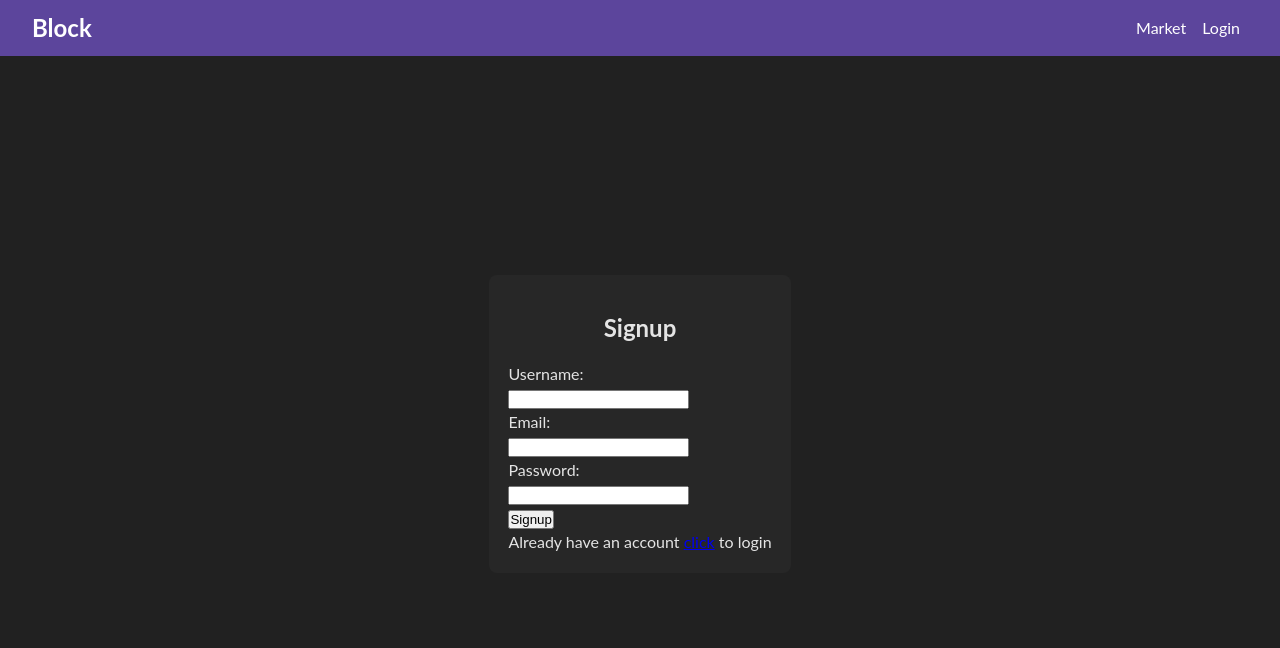
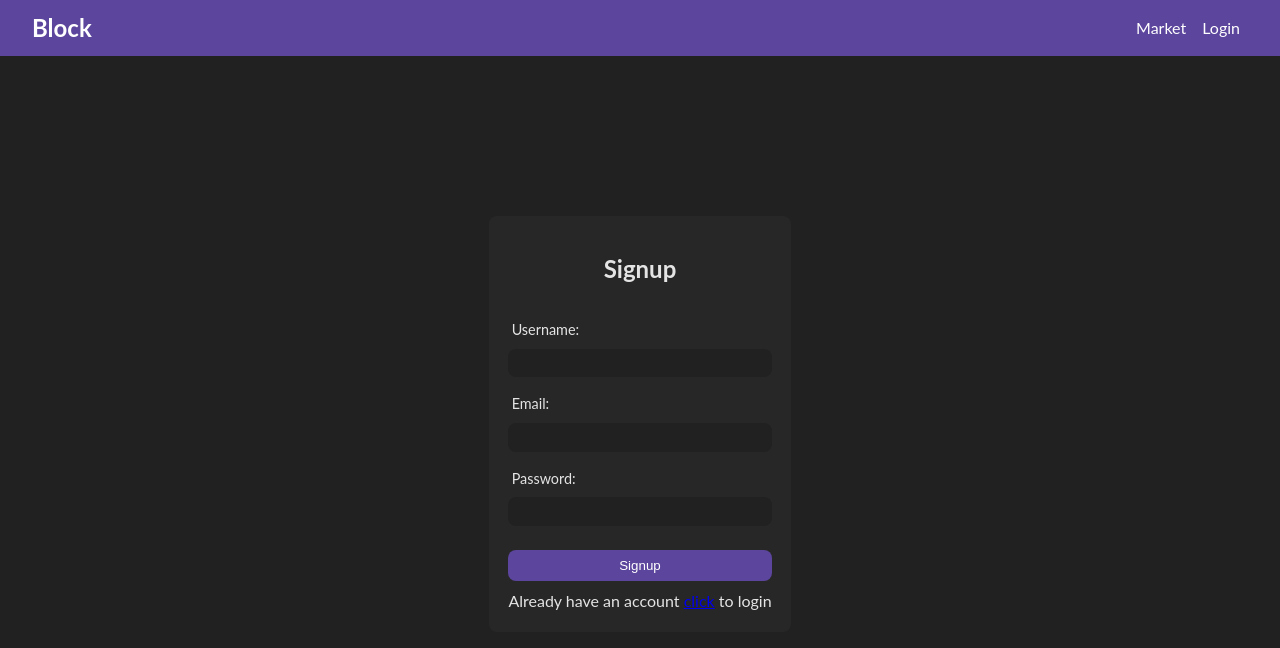
Before and after one commit to ShafiArnob/crypto-app, a React (Create React App) app in the folder crypto-app-client/: page /signup in a window 1280 px wide. Shown: the top 648 px of the page. Built offline with nearby package versions, Linux system fonts and the light colour scheme; no server answers.

Commit message:
signup form

```diff
--- a/crypto-app-client/src/pages/Login/Login.css
+++ b/crypto-app-client/src/pages/Login/Login.css
@@ -16,6 +16,7 @@
   /* background-color: brown; */
 }
 .login-form{
+  max-width: 95%;
   padding: 1.2rem;
   border-radius: 8px;
   background-color: var(--background-secondary);
@@ -64,7 +65,10 @@
   border-radius: 8px;
   background-color: var(--navbar-bg);
 }
-
+.link a{
+  text-decoration: none;
+  color: #2563eb;
+}
 .error-message{
   margin-top: 0.5rem;
   border-radius: 8px;
--- a/crypto-app-client/src/pages/Login/Login.jsx
+++ b/crypto-app-client/src/pages/Login/Login.jsx
@@ -42,7 +42,7 @@ const Login = () => {
           </div>
           <button className='btn-login'>Login</button>
         </form>
-        <p>Dont have an account <span><Link to="/signup">click</Link></span> to signup</p>
+        <p>Dont have an account <span className='link'><Link to="/signup">click</Link></span> to signup</p>
         {error && <p className='error-message'>{error?.message}</p>}
       </div>
     </div>
--- a/crypto-app-client/src/pages/Signup/Signup.jsx
+++ b/crypto-app-client/src/pages/Signup/Signup.jsx
@@ -45,23 +45,25 @@ const Signup = () => {
       <div className='login-form'>
         <h2>Signup</h2>
         <form onSubmit={handleSubmit}>
-          <div>
+
+          <div className='input-block'>
             <p>Username: </p>
-            <input onChange={(e)=>setUserName(e.target.value)} value={username} type="text" name="email" id="username" />
+            <input onChange={(e)=>setUserName(e.target.value)} value={username} type="text" name="username" id="username" required/>
           </div>
 
-          <div>
+          <div className='input-block'>
             <p>Email: </p>
-            <input onChange={(e)=>setEmail(e.target.value)} value={email} type="email" name="email" id="email" />
+            <input onChange={(e)=>setEmail(e.target.value)} value={email} type="email" name="email" id="email" required/>
           </div>
 
-          <div>
+          <div className='input-block'>
             <p>Password: </p>
-            <input onChange={(e)=>setPassword(e.target.value)} value={password} type="password" name="password" id="password" />
+            <input onChange={(e)=>setPassword(e.target.value)} value={password} type="password" name="password" id="password" required/>
           </div>
-          <button>Signup</button>
+          <button className='btn-login'>Signup</button>
         </form>
         <p>Already have an account <span><Link to="/login">click</Link></span> to login</p>
+        {error && <p className='error-message'>{error?.message}</p>}
       </div>
     </div>
   )
```
